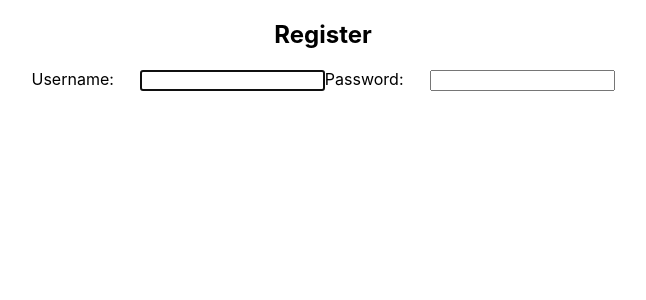
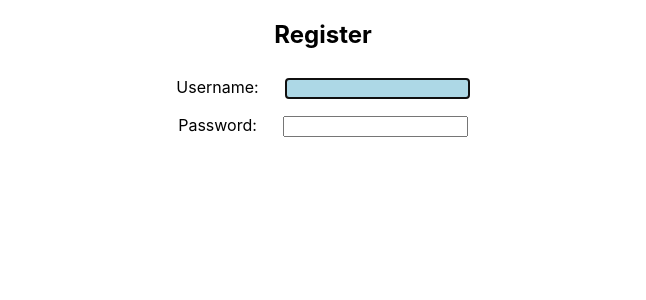
Before and after one commit to opheliah95/hacktoberfest, a React (Create React App) app: page / in a window 1280 px wide. Shown: the top 300 px of the page, without its empty margins (317-963 px from the left). Built offline with nearby package versions, Linux system fonts and the light colour scheme.

Commit message:
fixed layout

```diff
--- a/src/Register.js
+++ b/src/Register.js
@@ -63,6 +63,7 @@ const Register = () => {
             <p ref={errRef} className={errMsg ? "errmsg" : "offscreen"} aria-live="assertive">{errMsg}</p>
             <h1>Register</h1>
             <form>
+                <div className="labelField" >
                     <label htmlFor="username">
                         Username:
                         <span className={validName ? "valid" : "hide"} >
@@ -99,6 +100,8 @@ const Register = () => {
                         <br />
                         Letters, numbers, underscores, hyphens allowed.
                     </p>
+                </div>
+                <div className="labelField">
                     <label htmlFor="password">
                         Password:
                         <span className={validPwd ? "valid" : "hide"} >
@@ -132,6 +135,7 @@ const Register = () => {
                         <br />
                         Must contain at least a number and !@$%
                     </p>
+                </div>
             </form>
         </section >
     )
--- a/src/index.css
+++ b/src/index.css
@@ -27,3 +27,10 @@ code {
 .offscreen {
  display: none;
 }
+
+input:focus {
+  background-color: lightblue;
+}
+.labelField {
+  padding: 0.5em;
+}
```
Lines whose indentation alone changed are shown as unchanged.
